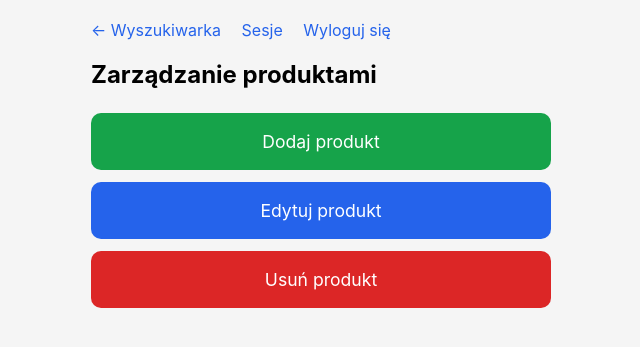
After one commit to Mati02133/warehouse-ean-scanner, a Flask app: template templates/admin_panel.html in a window 1280 px wide. The commit adds this page. Shown: the top 347 px of the page, without its empty margins (319-959 px from the left). Run offline with Flask 3, Linux system fonts and the light colour scheme; the template is opened without the code that fills it, so the values that code supplies are empty; the visitor is signed in with stand-in values (Sample User, id 1); some libraries are stand-ins or nearby versions.

Commit message:
feat: add HTML page for admin panel with add,delete,edit buttons

```diff
--- /dev/null
+++ b/templates/admin_panel.html
@@ -0,0 +1,49 @@
+<!DOCTYPE html>
+<html lang="pl">
+<head>
+    <meta charset="UTF-8">
+    <meta name="viewport" content="width=device-width, initial-scale=1.0">
+    <title>Panel administratora</title>
+    <style>
+        * { box-sizing: border-box; }
+        body {
+            font-family: -apple-system, Segoe UI, Roboto, sans-serif;
+            max-width: 500px;
+            margin: 0 auto;
+            padding: 20px;
+            background-color: #f5f5f5;
+        }
+        h1 { font-size: 1.5rem; margin-bottom: 24px; }
+        nav { margin-bottom: 20px; }
+        nav a { color: #2563eb; text-decoration: none; margin-right: 16px; }
+        .menu-btn {
+            display: block;
+            width: 100%;
+            padding: 18px;
+            font-size: 1.1rem;
+            border: none;
+            border-radius: 10px;
+            color: white;
+            text-decoration: none;
+            text-align: center;
+            margin-bottom: 12px;
+        }
+        .btn-add { background-color: #16a34a; }
+        .btn-edit { background-color: #2563eb; }
+        .btn-delete { background-color: #dc2626; }
+    </style>
+</head>
+<body>
+    <nav>
+        <a href="/">← Wyszukiwarka</a>
+        <a href="/admin/sessions">Sesje</a>
+        <a href="/logout">Wyloguj się</a>
+    </nav>
+
+    <h1>Zarządzanie produktami</h1>
+
+    <a href="/admin/products/add" class="menu-btn btn-add"> Dodaj produkt</a>
+    <a href="/admin/products/edit" class="menu-btn btn-edit"> Edytuj produkt</a>
+    <a href="/admin/products/delete" class="menu-btn btn-delete"> Usuń produkt</a>
+</body>
+</html>
```
Also changed, not shown: templates/index.html (+16 -0 lines).
